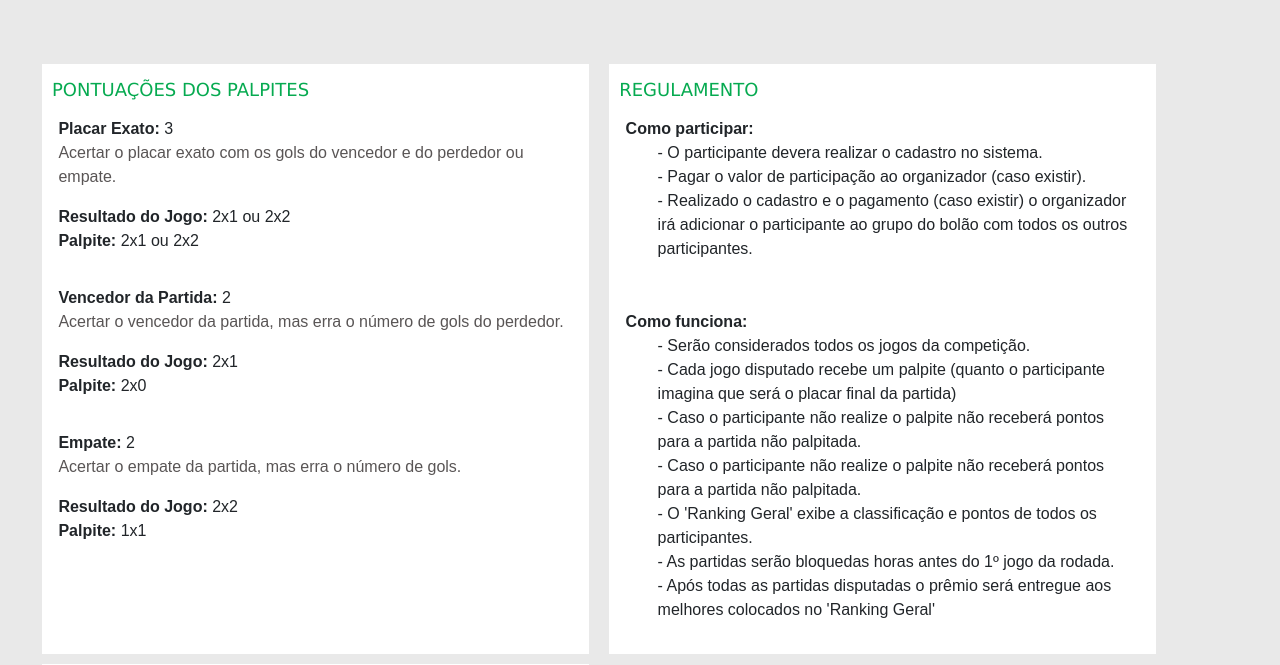
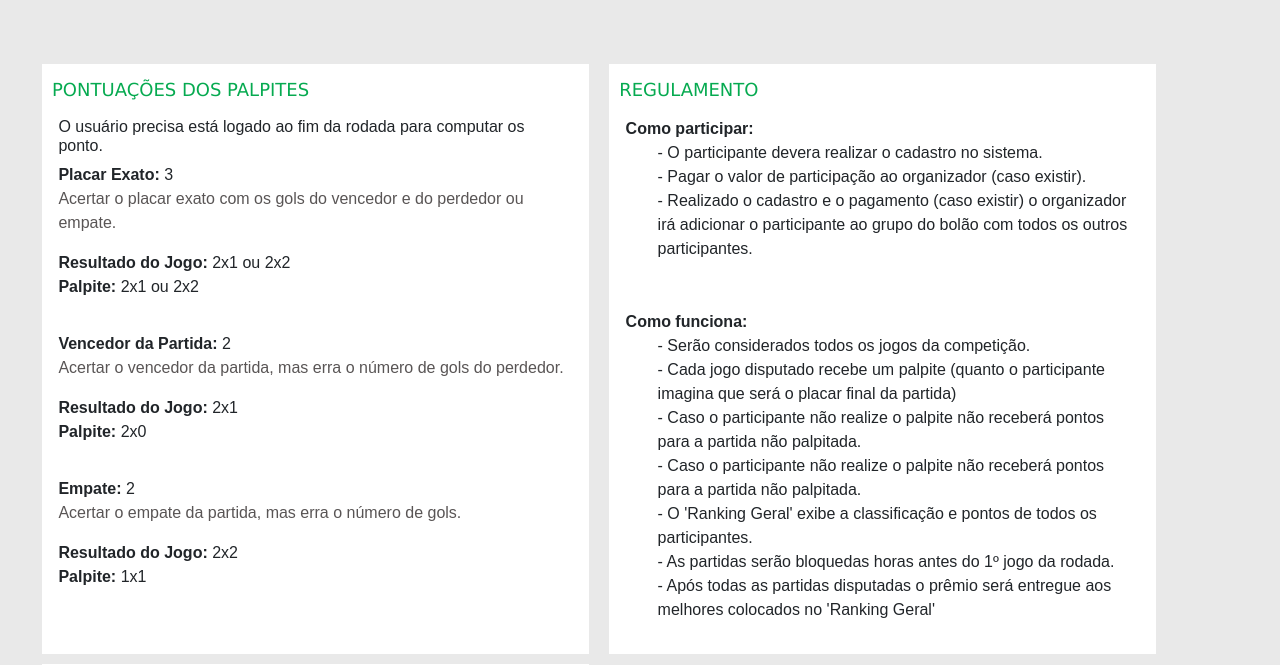
Before and after one commit to hiagospencer/bolao_brasileirao, a Django app: page /regras in a window 1280 px wide. Shown: the part 120-785 px from the top of the page. Run offline with Django 5.2, Linux system fonts and the light colour scheme; some libraries are stand-ins or nearby versions; some web fonts are replaced.

Commit message:
regras.html

```diff
--- a/bolao/templates/regras.html
+++ b/bolao/templates/regras.html
@@ -1,10 +1,11 @@
 {% extends 'auxiliar/base.html' %} {% load static %} {% block title %} Bolão | Regras {% endblock%} {% block body %}
 
     <section class="regras">
-
         <div class="pontuacoes">
             <h3>Pontuações dos Palpites</h3>
+
             <div class="info_pontuacoes">
+                <h6>O usuário precisa está logado ao fim da rodada para computar os ponto.</h6>
                 <span><b>Placar Exato:</b> 3</span>
                 <p>Acertar o placar exato com os gols do vencedor e do perdedor ou empate.</p>
                 <span><b>Resultado do Jogo:</b> 2x1 ou 2x2 </span><br>
```
